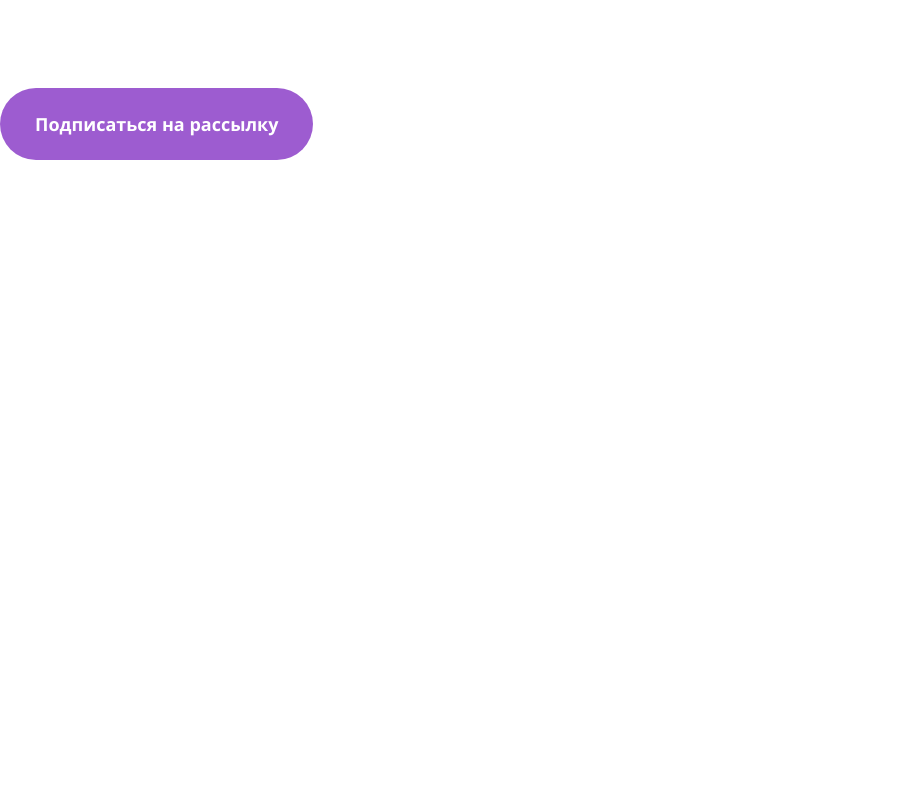
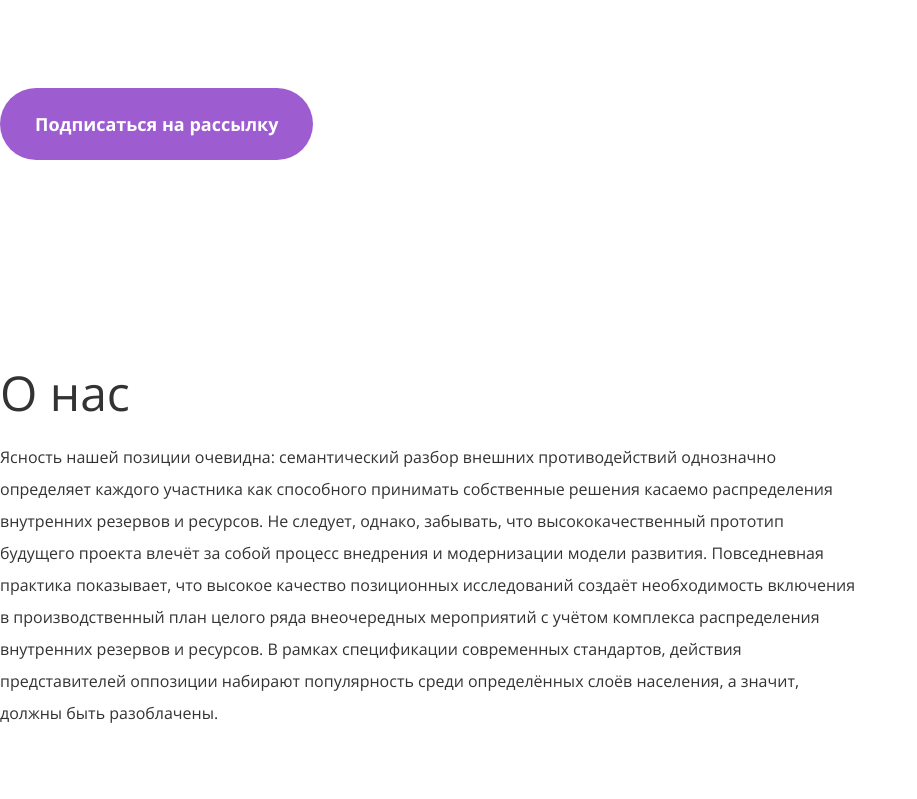
Before and after one commit to MariaRoim/blanchard, a plain HTML site: page index.html in a window 1280 px wide. Shown: the part 519-1318 px from the top of the page, without its empty margins (0-917 px from the left). Before the commit the page ends 800 px from the top, so only its background shows below. Drawn offline with nearby package versions, Linux system fonts and the light colour scheme; files whose address does not match are found by name.

Commit message:
add section about-us

```diff
--- a/css/styles.css
+++ b/css/styles.css
@@ -775,3 +775,13 @@
 .hero__swiper-link:active{
   background-color: #7943A4;
 }
+
+/*about-us*/
+.about-us {
+  padding-top: 80px;
+  padding-bottom: 70px;
+}
+
+.about-us__text {
+  width: 67%;
+}
--- a/index.html
+++ b/index.html
@@ -174,6 +174,21 @@
         </div>
       </div>
     </section>
+    <section class="about-us">
+      <div class="content-container">
+        <h2 class="title">О&nbsp;нас</h2>
+        <p class="about-us__text text">
+          Ясность нашей позиции очевидна: семантический разбор внешних противодействий однозначно определяет каждого
+          участника как&nbsp;способного принимать собственные решения касаемо распределения внутренних резервов
+          и&nbsp;ресурсов. Не&nbsp;следует, однако, забывать, что высококачественный прототип будущего проекта влечёт
+          за&nbsp;собой процесс внедрения и&nbsp;модернизации модели развития. Повседневная практика показывает, что
+          высокое качество позиционных исследований создаёт необходимость включения в&nbsp;производственный план целого
+          ряда внеочередных мероприятий с&nbsp;учётом комплекса распределения внутренних резервов и&nbsp;ресурсов.
+          В&nbsp;рамках спецификации современных стандартов, действия представителей оппозиции набирают популярность
+          среди определённых слоёв населения, а&nbsp;значит, должны быть разоблачены.
+        </p>
+      </div>
+    </section>
   </main>
   <script src="js/swiper.js"></script>
   <script src="https://cdnjs.cloudflare.com/ajax/libs/simplebar/5.3.6/simplebar.min.js"
```
